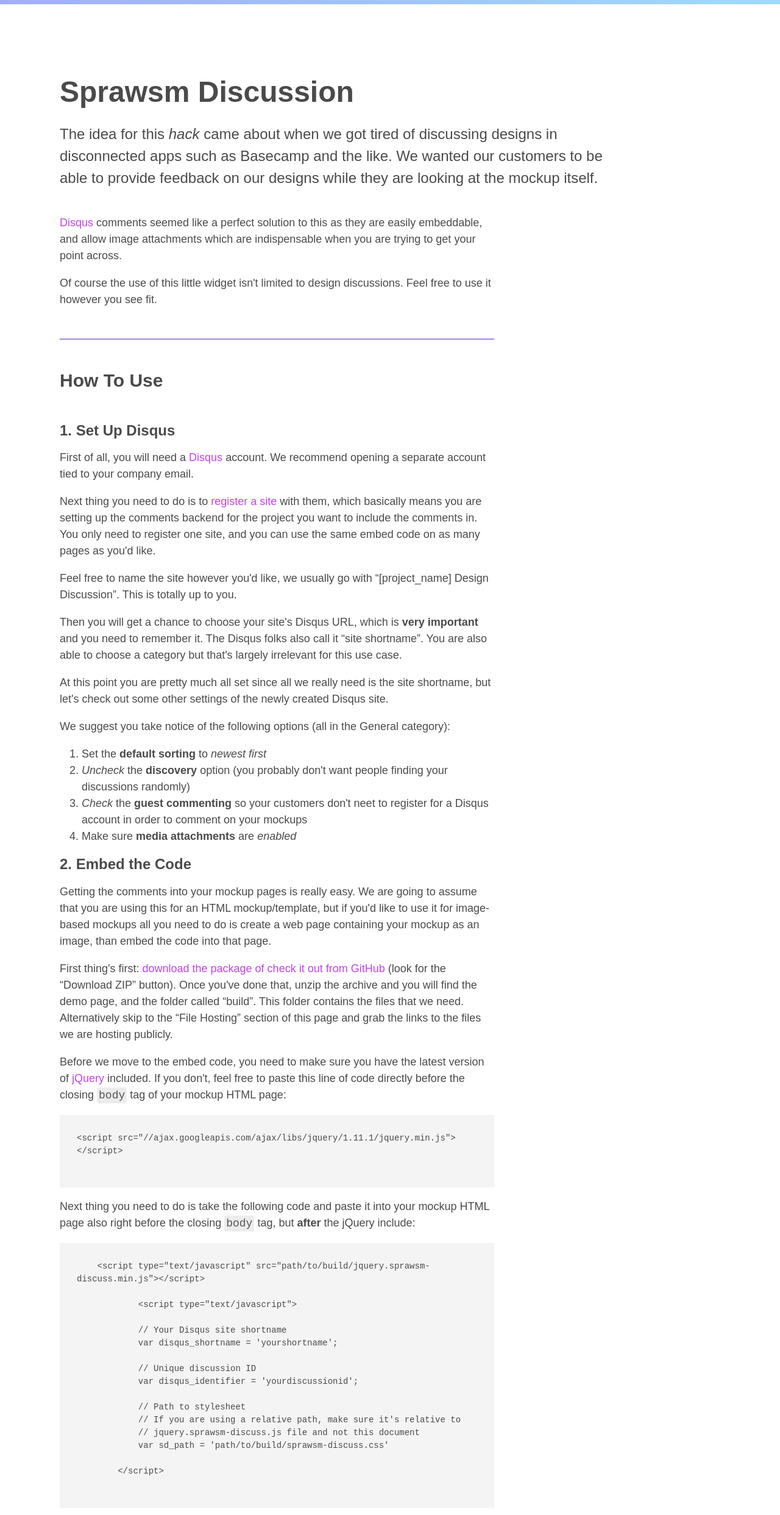
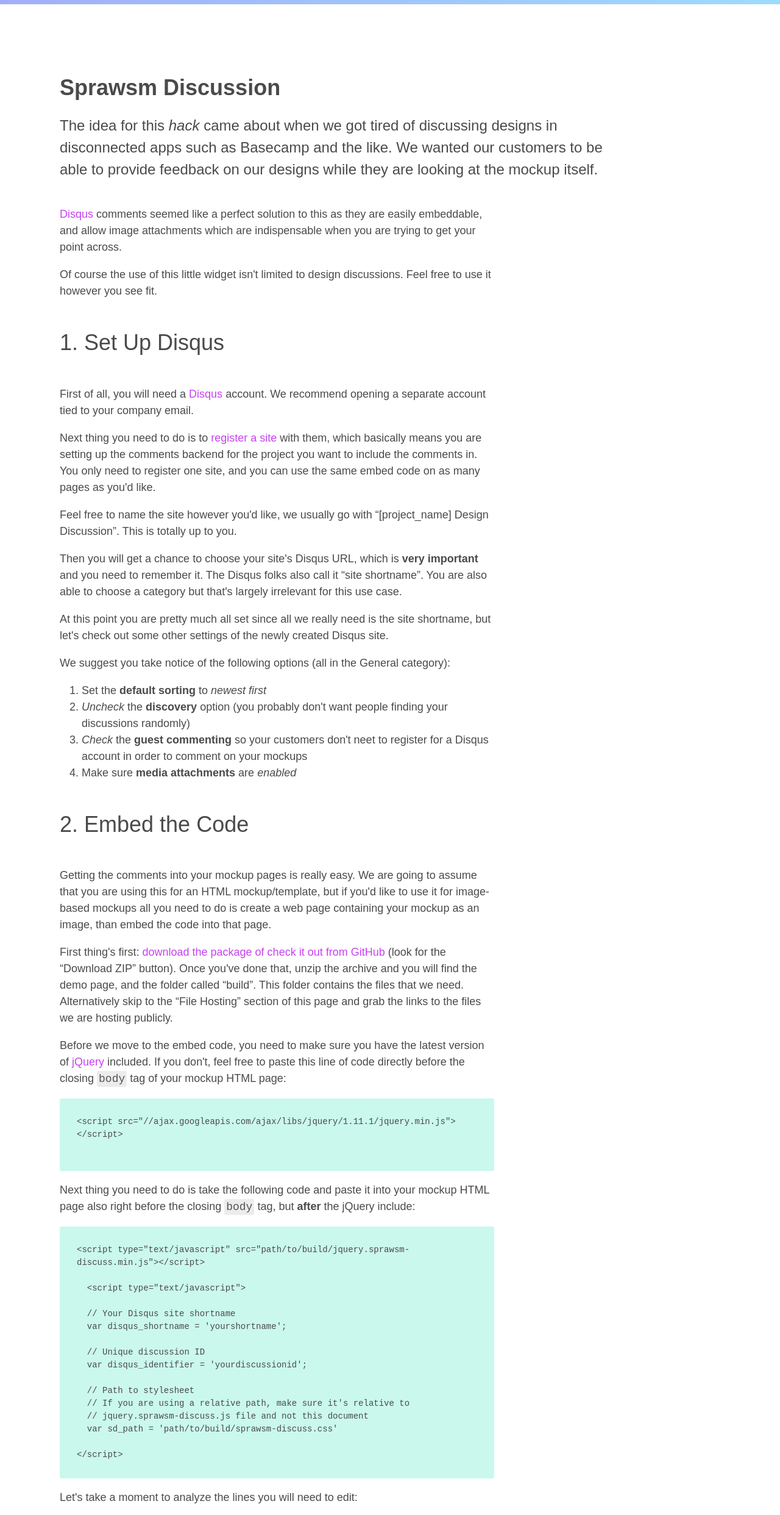
Before and after one commit to sprawsm/sprawsm-discussion, a plain HTML site: page demo.html in a window 1280 px wide. Shown: the part 793-3277 px from the top of the page at 61% size. Drawn offline with nearby package versions, Linux system fonts and the light colour scheme; a script that the page names is missing.

Commit message:
A bit more styling.

```diff
--- a/demo-assets/demo.less
+++ b/demo-assets/demo.less
@@ -61,22 +61,15 @@ a:active {}
 // Headings
 // ==========================================================================
 
-h1 {
+h1, h2 {
   font-size: 36px;
   font-weight: 900;
 }
 
-h2 {
-  font-size: 30px;
-  font-weight: 900;
+h3 {
+  font-size: 36px;
+  font-weight: 100;
   margin: 50px 0;
-  padding-top: 50px;
-  border-top: 2px solid #A682F5;
-}
-
-h3 {
-  font-size: 24px;
-  font-weight: 900;
 }
 
 /* ==========================================================================
@@ -145,16 +138,22 @@ h3 {
 }
 
 pre {
-  background-color: #f4f4f4;
+  background-color: #caf8ed;
   padding: 28px;
   font-size: 14px;
+  border-radius: 3px;
 }
 
 /* ==========================================================================
    Footer
    ========================================================================== */
 
-body > footer {}
+.page-footer {
+  font-size: 12px;
+  color: #999;
+  margin-top: 100px;
+  margin-bottom: 100px;
+}
 
 
 /* ==========================================================================
--- a/demo.html
+++ b/demo.html
@@ -68,7 +68,7 @@
     <article class="main-content grid">
 
       <div class="col cs-10 lead">
-        <h1>Sprawsm Discussion</h1>
+        <h2>Sprawsm Discussion</h2>
         <p>The idea for this <em>hack</em> came about when we got tired of discussing designs in disconnected apps such as Basecamp and the like. We wanted our customers to be able to provide feedback on our designs while they are looking at the mockup itself. </p>
       </div>
 
@@ -76,7 +76,6 @@
 
         <p><a href="http://disqus.com/">Disqus</a> comments seemed like a perfect solution to this as they are easily embeddable, and allow image attachments which are indispensable when you are trying to get your point across. </p>
         <p>Of course the use of this little widget isn't limited to design discussions. Feel free to use it however you see fit. </p>
-        <h2>How To Use</h2>
         <h3>1. Set Up Disqus</h3>
         <p>First of all, you will need a <a href="http://disqus.com/">Disqus</a> account. We recommend opening a separate account tied to your company email. </p>
         <p>Next thing you need to do is to <a href="https://disqus.com/admin/create/">register a site</a> with them, which basically means you are setting up the comments backend for the project you want to include the comments in. You only need to register one site, and you can use the same embed code on as many pages as you'd like. </p>
@@ -97,7 +96,7 @@
         <pre><code>&lt;script src="//ajax.googleapis.com/ajax/libs/jquery/1.11.1/jquery.min.js"&gt;&lt;/script&gt;
         </code></pre>
         <p>Next thing you need to do is take the following code and paste it into your mockup HTML page also right before the closing <code>body</code> tag, but <strong>after</strong> the jQuery include: </p>
-        <pre><code>    &lt;script type="text/javascript" src="path/to/build/jquery.sprawsm-discuss.min.js"&gt;&lt;/script&gt;
+        <pre><code>&lt;script type="text/javascript" src="path/to/build/jquery.sprawsm-discuss.min.js"&gt;&lt;/script&gt;
 
   &lt;script type="text/javascript"&gt;
 
@@ -112,8 +111,7 @@
   // jquery.sprawsm-discuss.js file and not this document
   var sd_path = 'path/to/build/sprawsm-discuss.css'
 
-        &lt;/script&gt;
-        </code></pre>
+&lt;/script&gt;</code></pre>
         <p>Let's take a moment to analyze the lines you will need to edit: </p>
         <pre><code>&lt;script type="text/javascript" src="path/to/build/jquery.sprawsm-discuss.min.js"&gt;&lt;/script&gt;
         </code></pre>
@@ -137,12 +135,16 @@
         <pre><code>https://s3.amazonaws.com/sprawsm/sprawsm-discussion/sprawsm-discuss.css
         </code></pre>
         <p>The benefits of hosting the files yourself is the ability to modify the files, change the design, etc. </p>
-        <h1>Terms of Use</h1>
-        <p>This code is provided as-is, without any warranty or guarantees. Sprawsm doo can not be held responsible for any damage or breach of privacy you may face by using this code. Sprawsm doo is not affiliated with Disqus in any way, we just like their awesome product. </p>
 
       </div>
 
     </article> <!-- .main-content -->
+
+    <footer class="page-footer grid">
+      <div class="col cs-6">
+        <p>This code is provided as-is, without any warranty or guarantees. Sprawsm doo can not be held responsible for any damage or potential breach of privacy you may face by using this code. Sprawsm doo is not affiliated with Disqus in any way, we just like their awesome product. </p>
+      </div>
+    </footer>
 
     <script type="text/javascript" src="https://code.jquery.com/jquery-1.11.1.min.js"></script>
 
```
Also changed, not shown: demo-assets/demo.css, 1 other file. Lines whose indentation alone changed are shown as unchanged.
